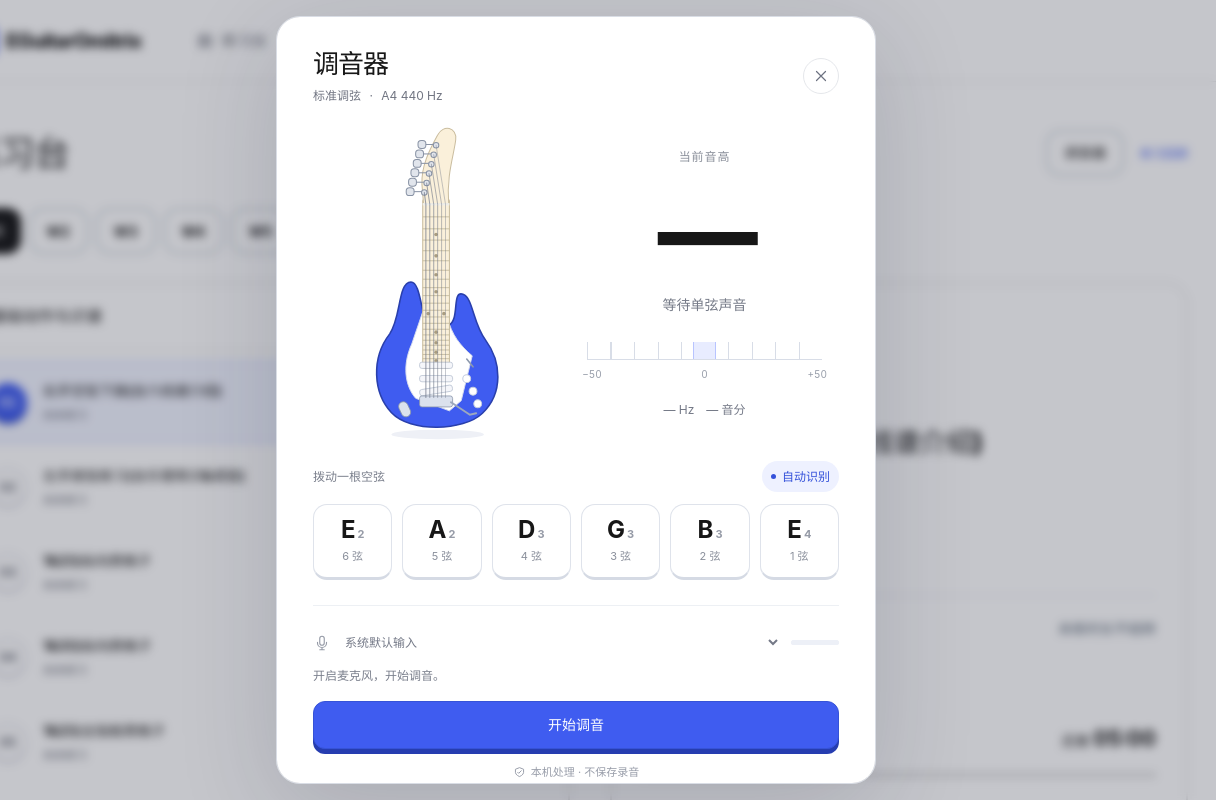
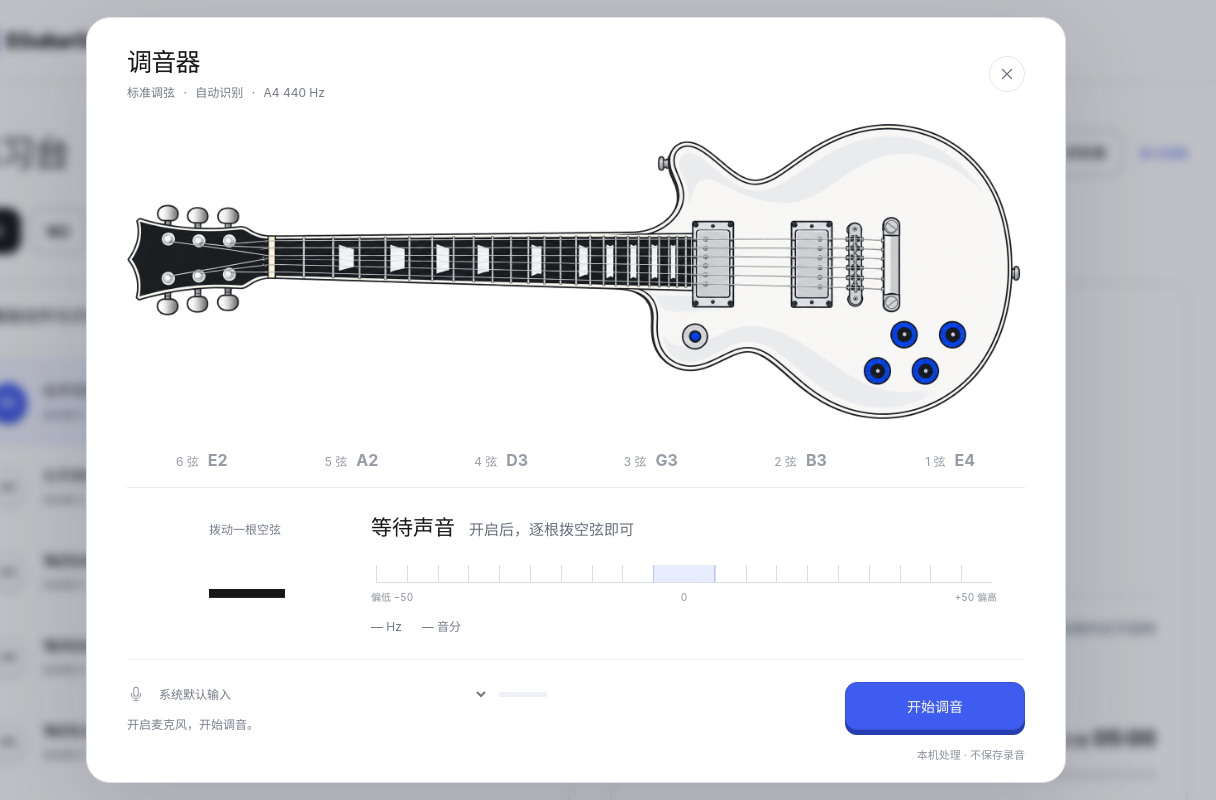
Before and after one commit to intSheep/EGuitarOmitrix, a website with bundled scripts: page app/index.html in a window 1280 px wide. Both pictures are taken after a click on the button "调音器". Shown: the top 800 px of the page, 64-1280 px from the left. Built offline with nearby package versions, Linux system fonts and the light colour scheme.

Commit message:
feat: redesign tuner around horizontal automatic string detection

```diff
--- a/app/styles.css
+++ b/app/styles.css
@@ -2894,74 +2894,59 @@ button:disabled {
 #score-choice-label { max-width: 100%; min-width: 0; }
 #score-choice { min-width: 0; max-width: min(100%, 28rem); font: inherit; padding: .55rem; border: 1px solid var(--line, #d5d8df); border-radius: .5rem; }
 
-/* Microphone tuner: original electric guitar and six stable string keys. */
+/* Automatic tuner: horizontal studio guitar and direct pitch guidance. */
 .workspace-tools { display:flex; align-items:center; gap:16px; flex-wrap:wrap; }
-#tuner-dialog { width:min(600px, calc(100vw - 32px)); max-width:none; max-height:calc(100dvh - 32px); margin:auto; padding:30px 36px 22px; border:1px solid #d9dde5; border-radius:24px; background:white; color:#171717; overflow-y:auto; box-shadow:0 24px 100px rgb(25 31 58 / .16); }
-#tuner-dialog::backdrop { background:rgb(25 31 48 / .25); backdrop-filter:blur(5px); }
+#tuner-dialog { width:min(980px, calc(100vw - 40px)); max-width:none; max-height:calc(100dvh - 32px); margin:auto; padding:28px 40px 18px; border:1px solid #dde0e7; border-radius:24px; background:white; color:#171717; overflow-y:auto; box-shadow:0 24px 100px rgb(25 31 58 / .16); }
+#tuner-dialog::backdrop { background:rgb(25 31 48 / .28); backdrop-filter:blur(5px); }
 #tuner-dialog [hidden] { display:none !important; }
 .tuner-heading { display:flex; align-items:center; justify-content:space-between; gap:16px; }
-.tuner-heading h2 { margin:0; font-size:26px; line-height:1.3; font-weight:850; letter-spacing:-.04em; }
-.tuner-subtitle { margin-top:5px; color:#717582; font-size:12px; }
+.tuner-heading h2 { margin:0; font-size:25px; line-height:1.3; font-weight:800; letter-spacing:-.03em; }
+.tuner-subtitle { margin-top:5px; color:#747985; font-size:12px; }
 .tuner-subtitle span { padding:0 5px; }
 #tuner-close { display:grid; place-items:center; flex:none; width:36px; height:36px; border:1px solid #e5e7eb; border-radius:50%; color:#6c7180; }
 #tuner-close:hover { background:#f1f4ff; color:#171717; }
 #tuner-close svg { width:18px; height:18px; stroke:currentColor; fill:none; stroke-width:1.6; stroke-linecap:round; }
-.tuner-instrument { display:grid; grid-template-columns:minmax(0, 1fr) minmax(0, 1.05fr); align-items:center; gap:24px; padding:12px 12px 14px; }
-.tuner-guitar { width:100%; height:330px; display:block; overflow:visible; }
-.guitar-body { fill:#3f5cf0; stroke:#293fac; stroke-width:2; }
-.guitar-guard { fill:#fff; stroke:#d8deef; stroke-width:1.2; }
-.guitar-neck,.guitar-head { fill:#faf0da; stroke:#cabd9f; stroke-width:1.3; }
-.guitar-fret { fill:none; stroke:#c1b798; stroke-width:1; }
-.guitar-dots { fill:#aa9d80; }
-.guitar-nut { stroke:#efeee8; stroke-width:3; }
-.guitar-peg { fill:#e1e5ec; stroke:#8993a5; stroke-width:1.3; }
-.guitar-pickups { fill:#f5f6fa; stroke:#b9c2d2; stroke-width:1; }
-.guitar-bridge,.guitar-jack { fill:#dbe1ed; stroke:#8a96aa; stroke-width:1; }
-.guitar-knobs { fill:#fff; stroke:#c3ccdf; stroke-width:1.3; }
-.guitar-arm { fill:none; stroke:#9ca8be; stroke-width:2.5; stroke-linecap:round; }
-.guitar-switch { stroke:#8d99ad; stroke-width:2; stroke-linecap:round; }
-.guitar-strings path { fill:none; stroke:#72798a; stroke-linecap:round; opacity:.7; }
-.guitar-strings [data-active=true] { stroke:#233fdb; stroke-width:2.8; opacity:1; }
-#tuner-readout { text-align:center; font-variant-numeric:tabular-nums; min-width:0; padding:0; }
-.tuner-listening-label { font-size:12px; letter-spacing:.08em; color:#8b909b; }
-#tuner-note { display:block; margin:12px 0 10px; font-size:100px; line-height:1.05; font-weight:800; letter-spacing:-.065em; }
-#tuner-note sub { font-size:.31em; vertical-align:baseline; margin-left:5px; letter-spacing:0; color:#8a8d99; }
-#tuner-direction { min-height:24px; margin:0; font-size:14px; color:#767b88; font-weight:550; }
-#tuner-readout[data-direction=in-tune] #tuner-direction { color:#3f5cf0; }
-#tuner-readout[data-direction=in-tune] #tuner-direction::before { content:'✓'; margin-right:6px; }
-.tuner-deviation { position:relative; height:18px; margin:24px 5px 0; background:repeating-linear-gradient(90deg, #d8dde7 0 1px, transparent 1px 10%); border-bottom:1px solid #d8dde7; }
+.tuner-instrument { position:relative; margin:22px 0 12px; width:100%; aspect-ratio:3/1; }
+.tuner-instrument img { display:block; width:100%; height:auto; }
+.tuner-string-overlay { position:absolute; inset:0; width:100%; height:100%; pointer-events:none; }
+.tuner-string-overlay g { visibility:hidden; }
+.tuner-string-overlay [data-active=true] { visibility:visible; }
+.tuner-string-overlay path { fill:none; stroke:#6385ff; stroke-width:5; stroke-linecap:round; }
+.tuner-string-overlay circle { fill:#3f5cf0; stroke:white; stroke-width:3; }
+.tuner-string-status { display:grid; grid-template-columns:repeat(6,1fr); list-style:none; margin:0; padding:0; border-bottom:1px solid #e8eaf0; }
+.tuner-string-status li { display:flex; align-items:baseline; justify-content:center; gap:9px; padding:12px 0; border-bottom:2px solid transparent; color:#969ba5; }
+.tuner-string-status span { font-size:12px; }
+.tuner-string-status strong { font-size:16px; font-weight:650; }
+.tuner-string-status [data-detected=true] { color:#304bd9; border-bottom-color:#3f5cf0; }
+#tuner-readout { display:grid; grid-template-columns:180px minmax(0,1fr); gap:36px; align-items:center; padding:25px 28px 23px; font-variant-numeric:tabular-nums; }
+.tuner-note-group { text-align:center; }
+#tuner-target { font-size:12px; color:#777d89; }
+#tuner-note { display:block; margin:7px 0 0; font-size:76px; line-height:1.1; font-weight:750; letter-spacing:-.055em; }
+#tuner-note sub { font-size:.36em; vertical-align:baseline; margin-left:5px; letter-spacing:0; color:#8a8d99; }
+.tuner-direction-row { display:flex; align-items:baseline; gap:14px; flex-wrap:wrap; }
+#tuner-direction { font-size:21px; line-height:1.4; font-weight:700; }
+#tuner-adjustment { font-size:15px; color:#666d7b; }
+#tuner-readout[data-direction=in-tune] #tuner-direction { color:#304bd9; }
+.tuner-deviation { position:relative; height:18px; margin:22px 5px 0; background:repeating-linear-gradient(90deg, #d8dde7 0 1px, transparent 1px 5%); border-bottom:1px solid #d8dde7; }
 .tuner-deviation-center { position:absolute; left:45%; width:10%; height:100%; background:#e8ecff; border-inline:1px solid #b8c4ff; }
 #tuner-needle { position:absolute; top:-4px; width:3px; height:26px; border-radius:2px; background:#3f5cf0; transform:translateX(-50%); }
-.tuner-deviation-labels { display:flex; justify-content:space-between; color:#989eaa; font-size:10px; margin:6px 0 0; }
-.tuner-values { display:flex; align-items:center; justify-content:center; flex-wrap:wrap; gap:4px 12px; margin-top:18px; color:#747987; font-size:12px; }
-.tuner-mode { display:flex; align-items:center; justify-content:space-between; gap:12px; margin-bottom:12px; font-size:12px; }
-#tuner-target { color:#7a7f8c; }
-.tuner-mode button { display:flex; align-items:center; gap:6px; padding:6px 9px; border-radius:20px; color:#717582; background:#f4f5f7; }
-.tuner-mode [aria-pressed=true] { color:#3451da; background:#eef1ff; }
-.tuner-auto-dot { width:5px; height:5px; border-radius:50%; background:currentColor; }
-.tuner-strings { display:grid; grid-template-columns:repeat(6,minmax(0,1fr)); gap:10px; }
-.tuner-strings button { display:flex; flex-direction:column; align-items:center; justify-content:center; gap:4px; min-width:0; height:76px; padding:8px 0; border:1px solid #dfe3eb; border-bottom:3px solid #d5dae4; border-radius:14px; background:white; }
-.tuner-strings button:hover { background:#f5f7ff; border-color:#b4c0f5; }
-.tuner-strings strong { font-size:24px; line-height:1.1; font-weight:750; }
-.tuner-strings sub { font-size:11px; vertical-align:baseline; margin-left:2px; color:#969ba7; }
-.tuner-strings span { font-size:11px; color:#8b909c; }
-.tuner-strings [aria-pressed=true],.tuner-strings [data-detected=true] { color:white; background:#3f5cf0; border-color:#3f5cf0; border-bottom-color:#283fae; box-shadow:0 3px 8px rgb(63 92 240 / .14); }
-.tuner-strings [aria-pressed=true] :is(span,sub),.tuner-strings [data-detected=true] :is(span,sub) { color:#e3e8ff; }
-.tuner-footer { margin-top:25px; padding-top:20px; border-top:1px solid #edf0f4; }
-.tuner-input { display:flex; align-items:center; gap:10px; min-width:0; }
+.tuner-deviation-labels { display:flex; justify-content:space-between; color:#8a919e; font-size:10px; margin:6px 0 0; }
+.tuner-values { display:flex; gap:20px; margin-top:12px; color:#747987; font-size:12px; }
+.tuner-footer { display:flex; align-items:center; gap:32px; padding-top:18px; border-top:1px solid #edf0f4; }
+.tuner-input-group { flex:1; min-width:0; }
+.tuner-input { display:flex; align-items:center; gap:10px; min-width:0; max-width:420px; }
 .tuner-mic { width:18px; height:18px; flex:none; fill:none; stroke:#959aa6; stroke-width:1.5; stroke-linecap:round; }
 #tuner-device { flex:1; width:0; min-width:0; font:inherit; font-size:12px; padding:8px 20px 8px 0; border:0; border-radius:0; background:white; color:#747987; text-overflow:ellipsis; }
 #tuner-level { width:48px; height:5px; flex:none; appearance:none; border:0; background:#edf0f7; border-radius:4px; overflow:hidden; }
 #tuner-level::-webkit-meter-bar { border:0; background:#edf0f7; border-radius:4px; height:5px; }
 #tuner-level::-webkit-meter-optimum-value { background:#3f5cf0; border-radius:4px; }
 #tuner-level::-moz-meter-bar { background:#3f5cf0; }
-#tuner-status { color:#7a7f8c; font-size:12px; line-height:1.6; min-height:20px; margin:7px 0 15px; }
+#tuner-status { color:#7a7f8c; font-size:12px; line-height:1.6; min-height:20px; margin-top:4px; }
+.tuner-actions { flex:0 0 180px; }
 .tuner-actions .button { width:100%; min-height:48px; border-radius:12px; font-size:14px; }
-.tuner-privacy { display:flex; align-items:center; justify-content:center; gap:5px; color:#989da9; font-size:11px; margin:15px 0 0; }
-.tuner-privacy svg { width:13px; height:13px; fill:none; stroke:currentColor; stroke-width:1.2; }
+.tuner-privacy { text-align:right; color:#8b919d; font-size:11px; margin-top:12px; }
 .sr-only { position:absolute; width:1px; height:1px; padding:0; margin:-1px; overflow:hidden; clip-path:inset(50%); white-space:nowrap; border:0; }
-@media(max-width:480px) { #tuner-dialog { padding:22px 20px 18px; border-radius:22px; } .tuner-heading h2 { font-size:23px; } .tuner-strings { gap:6px; } .tuner-strings button { height:66px; border-radius:11px; } .tuner-strings strong { font-size:21px; } #tuner-note { font-size:72px; } .tuner-instrument { gap:8px; padding:14px 0; grid-template-columns:minmax(0,.9fr) minmax(0,1.1fr); } .tuner-guitar { height:270px; } #tuner-readout { padding:0; } #tuner-direction { font-size:13px; } .tuner-footer { margin-top:22px; padding-top:14px; } .workspace-tools { gap:12px; } }
-@media(max-width:350px) { #tuner-dialog { padding-inline:14px; } #tuner-note { font-size:64px; } .tuner-strings { gap:4px; } }
+@media(max-width:650px) { #tuner-dialog { width:calc(100vw - 24px); padding:22px 20px 18px; border-radius:20px; } .tuner-heading h2 { font-size:23px; } .tuner-instrument { margin-top:26px; } .tuner-string-status li { gap:3px; flex-direction:column; align-items:center; padding:10px 0; } .tuner-string-status span { font-size:10px; } .tuner-string-status strong { font-size:14px; } #tuner-readout { grid-template-columns:86px minmax(0,1fr); padding:25px 0; gap:18px; } #tuner-note { font-size:56px; } #tuner-target { font-size:11px; } .tuner-direction-row { display:block; } #tuner-direction { display:block; font-size:19px; } #tuner-adjustment { display:block; margin-top:4px; font-size:12px; } .tuner-values { gap:12px; font-size:11px; } .tuner-footer { flex-direction:column; align-items:stretch; gap:16px; } .tuner-actions { flex:auto; } .tuner-privacy { text-align:center; } .workspace-tools { gap:12px; } }
 
 /* Quiet end-of-session confirmation and learner-authored goals. */
 .finish-page { max-width: 660px; margin: 24px auto 64px; }
--- a/app/tuner-guitar.js
+++ /dev/null
@@ -1,36 +0,0 @@
-// Original, unbranded electric-guitar illustration for the tuning aid.
-// Six strings run from the nut to the bridge; numbers match standard tuning.
-export function tunerGuitar() {
-  const pegs = Array.from({ length: 6 }, (_, i) => {
-    const y = 36 + i * 12, x = 98 - i * 3;
-    return `<g class="guitar-peg"><path d="M${x - 14} ${y - 1}h13"/><rect x="${x - 23}" y="${y - 6}" width="10" height="10" rx="4"/><circle cx="${x}" cy="${y}" r="3.5"/></g>`;
-  }).join('');
-  const frets = Array.from({ length: 21 }, (_, i) => {
-    const y = 111 + 287 * (1 - 2 ** (-(i + 1) / 12));
-    return `<path d="M81 ${y}h34" class="guitar-fret"/>`;
-  }).join('');
-  const dots = [3, 5, 7, 9, 12, 15, 17, 19, 21].map(fret => {
-    const y = 111 + 287 * (1 - 2 ** (-(fret - 0.5) / 12));
-    return fret === 12 ? `<circle cx="88" cy="${y}" r="2.3"/><circle cx="108" cy="${y}" r="2.3"/>` : `<circle cx="98" cy="${y}" r="2.3"/>`;
-  }).join('');
-  const strings = Array.from({ length: 6 }, (_, i) => {
-    const x = 85 + i * 5;
-    return `<path data-guitar-string="${6 - i}" d="M${83 + i * 3} ${96 - i * 12} L${x} 111 V357" stroke-width="${1.4 - i * 0.13}"/>`;
-  }).join('');
-  return `<svg class="tuner-guitar" viewBox="0 0 210 420" role="img" aria-labelledby="tuner-guitar-title"><title id="tuner-guitar-title">电吉他 · 标准六弦调音</title>
-    <ellipse cx="100" cy="404" rx="59" ry="6" fill="#eef0f6"/>
-    <path class="guitar-body" d="M83 253 C78 237 76 210 66 210 C49 211 54 254 39 276 C15 307 18 351 41 376 C65 402 133 400 157 377 C184 351 181 311 161 284 C145 263 145 231 133 226 C117 219 129 258 114 265 L113 250Z"/>
-    <path class="guitar-guard" d="M81 248 L112 254 C118 278 129 291 144 304 L130 361 L115 374 L72 358 C58 342 55 315 67 289Z"/>
-    <rect class="guitar-neck" x="81" y="105" width="34" height="215" rx="2"/>
-    <path class="guitar-head" d="M82 110 L80 86 C79 63 89 43 100 23 C107 9 125 13 123 29 C121 47 111 75 114 110Z"/>
-    ${pegs}${frets}<g class="guitar-dots">${dots}</g>
-    <path d="M81 111h34" class="guitar-nut"/>
-    <g class="guitar-pickups"><rect x="77" y="312" width="42" height="8" rx="3"/><rect x="77" y="329" width="42" height="8" rx="3"/><rect x="77" y="344" width="42" height="8" rx="3" transform="rotate(-9 98 348)"/></g>
-    <rect x="77" y="355" width="42" height="14" rx="3" class="guitar-bridge"/>
-    <g class="guitar-strings">${strings}</g>
-    <path d="m117 363 24 16 8-2" class="guitar-arm"/>
-    <g class="guitar-knobs"><circle cx="137" cy="333" r="5"/><circle cx="145" cy="349" r="5"/><circle cx="151" cy="365" r="5"/></g>
-    <path d="m137 308 8 10" class="guitar-switch"/>
-    <rect x="52" y="362" width="12" height="20" rx="6" class="guitar-jack" transform="rotate(-25 58 372)"/>
-  </svg>`;
-}
--- a/app/tuner-model.js
+++ b/app/tuner-model.js
@@ -8,12 +8,9 @@ export const STRINGS = [
   { string: 1, note: 'E4', midi: 64 },
 ].map(s => ({ ...s, frequency: 440 * 2 ** ((s.midi - 69) / 12) }));
 
-export function tuningReading(frequency, string = null) {
+export function tuningReading(frequency) {
   if (!Number.isFinite(frequency) || frequency <= 0) return null;
-  const target = string === null
-    ? STRINGS.reduce((a, b) => Math.abs(Math.log2(frequency / a.frequency)) < Math.abs(Math.log2(frequency / b.frequency)) ? a : b)
-    : STRINGS.find(s => s.string === string);
-  if (!target) return null;
+  const target = STRINGS.reduce((a, b) => Math.abs(Math.log2(frequency / a.frequency)) < Math.abs(Math.log2(frequency / b.frequency)) ? a : b);
   const cents = 1200 * Math.log2(frequency / target.frequency);
   const midi = Math.round(69 + 12 * Math.log2(frequency / 440));
   const names = ['C', 'C♯', 'D', 'D♯', 'E', 'F', 'F♯', 'G', 'G♯', 'A', 'A♯', 'B'];
--- a/app/tuner.js
+++ b/app/tuner.js
@@ -1,32 +1,31 @@
 import { STRINGS, detectPitch, tuningReading } from './tuner-model.js';
-import { tunerGuitar } from './tuner-guitar.js';
 
-let panel, stream, audio, source, analyser, loop, generation = 0, selected = null;
+let panel, stream, audio, source, analyser, loop, generation = 0;
 let samples, history = [], lastAnnouncement = '';
 const $ = id => panel.querySelector(`#tuner-${id}`);
 
 function reading(frequency = null) {
-  const value = tuningReading(frequency, selected);
+  const value = tuningReading(frequency);
   $('note').replaceChildren(document.createTextNode(value ? value.note.slice(0, -1) : '—'));
   if (value) { const octave = document.createElement('sub'); octave.textContent = value.note.slice(-1); $('note').append(octave); }
-  panel.querySelectorAll('[data-tuner-string]').forEach(button => {
-    button.dataset.detected = String(selected === null && Number(button.dataset.tunerString) === value?.target.string);
+  panel.querySelectorAll('[data-string-status]').forEach(label => {
+    label.dataset.detected = String(Number(label.dataset.stringStatus) === value?.target.string);
   });
-  $('target').textContent = value ? `${value.target.string} 弦 · ${value.target.note}` : selected === null ? '拨动一根空弦' : `${selected} 弦 ${STRINGS.find(s => s.string === selected).note}`;
+  $('target').textContent = value ? `接近 ${value.target.string} 弦 · ${value.target.note}` : '拨动一根空弦';
   panel.querySelectorAll('[data-guitar-string]').forEach(string => {
-    string.dataset.active = String(Number(string.dataset.guitarString) === (selected ?? value?.target.string));
+    string.dataset.active = String(Number(string.dataset.guitarString) === value?.target.string);
   });
-  $('guitar-title').textContent = value ? `电吉他 · 当前 ${value.target.string} 弦 ${value.target.note}` : '电吉他 · 标准六弦调音';
   $('frequency').textContent = value ? `${value.frequency.toFixed(2)} Hz` : '— Hz';
   const cents = value ? Math.round(value.cents) : null;
   $('cents').textContent = value ? `${cents > 0 ? '+' : ''}${cents} 音分` : '— 音分';
-  const direction = !value ? '等待单弦声音' : value.direction === 'in-tune' ? '准确' : value.direction === 'flat' ? '偏低 · 稍微拧紧' : '偏高 · 稍微放松';
+  const direction = !value ? '等待声音' : value.direction === 'in-tune' ? '准确' : value.direction === 'flat' ? '偏低' : '偏高';
+  $('adjustment').textContent = !value ? '开启后，逐根拨空弦即可' : value.direction === 'in-tune' ? '这根弦已调准' : value.direction === 'flat' ? '稍微拧紧一点' : '稍微放松一点';
   $('direction').textContent = direction;
   $('readout').dataset.direction = value?.direction || '';
   $('needle').style.visibility = value ? 'visible' : 'hidden';
   $('needle').style.left = `${50 + Math.max(-50, Math.min(50, value?.cents || 0))}%`;
   // Announce semantic changes, not every frequency sample.
-  const announcement = value ? `${value.target.string} 弦 ${value.note}，${direction}` : '';
+  const announcement = value ? `${value.target.string} 弦 ${value.note}，${direction}，${$('adjustment').textContent}` : '';
   if (announcement !== lastAnnouncement) $('announcement').textContent = announcement;
   lastAnnouncement = announcement;
 }
@@ -172,22 +171,16 @@ export function showTuner() {
     panel.id = 'tuner-dialog';
     panel.setAttribute('aria-labelledby', 'tuner-title');
     document.body.append(panel);
-    panel.innerHTML = `<header class="tuner-heading"><div><h2 id="tuner-title">调音器</h2><p class="tuner-subtitle">标准调弦 <span>·</span> A4 440 Hz</p></div><button id="tuner-close" aria-label="关闭调音器" autofocus><svg viewBox="0 0 24 24" aria-hidden="true"><path d="m6 6 12 12M18 6 6 18"/></svg></button></header>
-      <div class="tuner-instrument">${tunerGuitar()}<div id="tuner-readout"><span class="tuner-listening-label">当前音高</span><strong id="tuner-note">—</strong><p id="tuner-direction">等待单弦声音</p><div class="tuner-deviation" aria-hidden="true"><span class="tuner-deviation-center"></span><i id="tuner-needle" style="visibility:hidden"></i></div><div class="tuner-deviation-labels" aria-hidden="true"><span>−50</span><span>0</span><span>+50</span></div><div class="tuner-values"><span id="tuner-frequency">— Hz</span><span id="tuner-cents">— 音分</span></div></div></div>
-      <div class="tuner-mode"><span id="tuner-target">拨动一根空弦</span><button data-tuner-string="auto" aria-pressed="true"><span class="tuner-auto-dot" aria-hidden="true"></span>自动识别</button></div>
-      <div class="tuner-strings" role="group" aria-label="选择目标弦">${STRINGS.map(s => `<button data-tuner-string="${s.string}" aria-pressed="false" aria-label="${s.string} 弦 ${s.note}"><strong>${s.note.slice(0, -1)}<sub>${s.note.slice(-1)}</sub></strong><span>${s.string} 弦</span></button>`).join('')}</div>
-      <div class="tuner-footer"><div class="tuner-input"><svg class="tuner-mic" viewBox="0 0 24 24" aria-hidden="true"><rect x="9" y="3" width="6" height="12" rx="3"/><path d="M6 11v1a6 6 0 0 0 12 0v-1M12 18v3m-3 0h6"/></svg><label for="tuner-device" class="sr-only">输入设备</label><select id="tuner-device"><option value="">系统默认输入</option></select><meter id="tuner-level" aria-label="输入音量" min="0" max="1" value="0"></meter></div>
-      <p id="tuner-status" role="status">开启麦克风，开始调音。</p><span id="tuner-announcement" class="sr-only" aria-live="polite"></span>
-      <div class="tuner-actions"><button class="button primary" id="tuner-start">开始调音</button><button class="button primary" id="tuner-stop" disabled hidden>停止调音</button></div><p class="tuner-privacy"><svg viewBox="0 0 16 16" aria-hidden="true"><path d="M8 2 3 4v4c0 3 5 5 5 5s5-2 5-5V4Z"/><path d="m5.5 7.5 1.5 1.5 3.5-3.5"/></svg>本机处理 · 不保存录音</p></div>`;
+    const pegPositions = [[247, 280], [174, 279], [100, 275], [100, 370], [174, 369], [247, 365]];
+    panel.innerHTML = `<header class="tuner-heading"><div><h2 id="tuner-title">调音器</h2><p class="tuner-subtitle">标准调弦 <span>·</span> 自动识别 <span>·</span> A4 440 Hz</p></div><button id="tuner-close" aria-label="关闭调音器" autofocus><svg viewBox="0 0 24 24" aria-hidden="true"><path d="m6 6 12 12M18 6 6 18"/></svg></button></header>
+      <div class="tuner-instrument"><img src="./assets/tuner-electric-guitar.png" width="2172" height="724" alt="横向电吉他，琴头在左，两侧各三个调弦旋钮"><svg class="tuner-string-overlay" viewBox="0 0 2172 724" aria-hidden="true">${STRINGS.map((s, i) => `<g data-guitar-string="${s.string}"><path d="M${pegPositions[i][0]} ${pegPositions[i][1]} L350 ${272 + i * 19} L1762 ${282 + i * 23}"/><circle cx="${pegPositions[i][0]}" cy="${pegPositions[i][1]}" r="12"/></g>`).join('')}</svg></div>
+      <ol class="tuner-string-status" aria-label="自动识别的目标弦">${STRINGS.map(s => `<li data-string-status="${s.string}"><span>${s.string} 弦</span><strong>${s.note}</strong></li>`).join('')}</ol>
+      <div id="tuner-readout"><div class="tuner-note-group"><span id="tuner-target">拨动一根空弦</span><strong id="tuner-note">—</strong></div><div class="tuner-feedback"><div class="tuner-direction-row"><strong id="tuner-direction">等待声音</strong><span id="tuner-adjustment">开启后，逐根拨空弦即可</span></div><div class="tuner-deviation" aria-hidden="true"><span class="tuner-deviation-center"></span><i id="tuner-needle" style="visibility:hidden"></i></div><div class="tuner-deviation-labels" aria-hidden="true"><span>偏低 −50</span><span>0</span><span>+50 偏高</span></div><div class="tuner-values"><span id="tuner-frequency">— Hz</span><span id="tuner-cents">— 音分</span></div></div></div>
+      <div class="tuner-footer"><div class="tuner-input-group"><div class="tuner-input"><svg class="tuner-mic" viewBox="0 0 24 24" aria-hidden="true"><rect x="9" y="3" width="6" height="12" rx="3"/><path d="M6 11v1a6 6 0 0 0 12 0v-1M12 18v3m-3 0h6"/></svg><label for="tuner-device" class="sr-only">输入设备</label><select id="tuner-device"><option value="">系统默认输入</option></select><meter id="tuner-level" aria-label="输入音量" min="0" max="1" value="0"></meter></div><p id="tuner-status" role="status">开启麦克风，开始调音。</p></div><span id="tuner-announcement" class="sr-only" aria-live="polite"></span><div class="tuner-actions"><button class="button primary" id="tuner-start">开始调音</button><button class="button primary" id="tuner-stop" disabled hidden>停止调音</button></div></div><p class="tuner-privacy">本机处理 · 不保存录音</p>`;
     $('close').onclick = closeTuner;
     $('start').onclick = start;
     $('stop').onclick = () => stop();
     $('device').onchange = () => { if (stream) start(); };
-    panel.querySelectorAll('[data-tuner-string]').forEach(button => button.onclick = () => {
-      selected = button.dataset.tunerString === 'auto' ? null : Number(button.dataset.tunerString);
-      panel.querySelectorAll('[data-tuner-string]').forEach(b => b.setAttribute('aria-pressed', String(b === button)));
-      history = []; reading();
-    });
     panel.addEventListener('cancel', () => stop());
     panel.addEventListener('close', () => { if (!panel.open) stop(); });
     document.addEventListener('visibilitychange', () => { if (document.hidden && panel.open) stop('页面已离开，麦克风已停止。返回后可重新开启。'); });
```
Also changed, not shown: docs/design/references-and-rationale.md (+13 -1 lines), docs/design/tuner-image-prompt.md (added, +16 -0 lines), docs/engineering/tuner.md (+1 -1 lines), docs/engineering/validation.md (+6 -0 lines), docs/product/PRD.md (+4 -1 lines), scripts/verify-tuner.mjs (+32 -8 lines), tests/tuner.test.mjs (+4 -4 lines), app/assets/tuner-electric-guitar.png (added).
